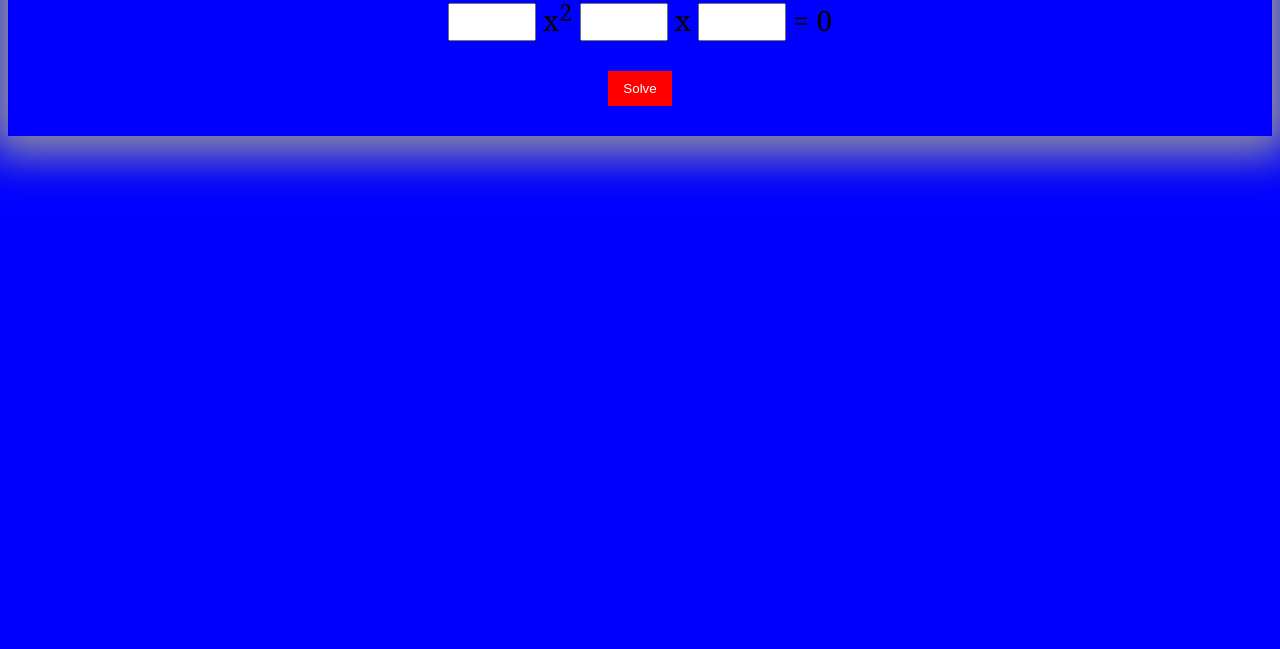
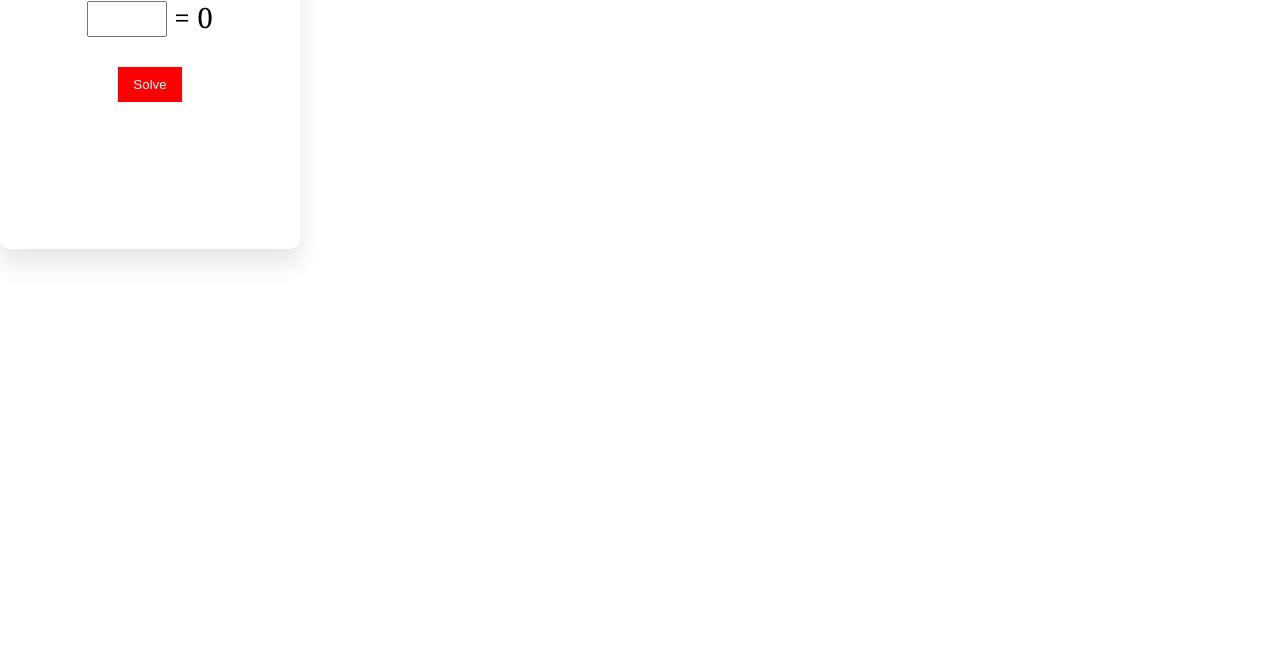
Before and after one commit to Niraj-Roy/Quadratic-Equation-Solver, a plain HTML site: page Index.html in a window 1280 px wide. Shown: the part 151-800 px from the top of the page. Drawn offline with Linux system fonts and the light colour scheme.

Commit message:
Update style.css

```diff
--- a/style.css
+++ b/style.css
@@ -1,8 +1,21 @@
+* {
+  margin: 0;
+  padding: 0;
+  box-sizing: border-box;
+}
+
 .elonmusk {
-         Max width:400px;
-         margin: 10vh auto 0 auto;
-         box-shadow: 0px 0px 43px 17px rgba(153,153,153,1);
-         }
+  position: relative;
+  width: 300px;
+  height: 400px;
+  background: #fff;
+  border-radius: 10px;
+  background: rgba(255, 255, 255, 0.1);
+  border-top: 1px solid rgba(255, 255, 255, 0.5);
+  backdrop-filter: blur(15px);
+  box-shadow: 0 15px 25px rgba(0, 0, 0, 0.1);
+}
+
 h1 {
   font-family: Arial, Calibry, sans-serif;
   margin-bottom: 30px;
@@ -11,7 +24,7 @@ h1 {
 body {
   font-family: Georgia, serif;
   text-align: center;
-  background-color : blue ;
+
 }
 
 input {
```
